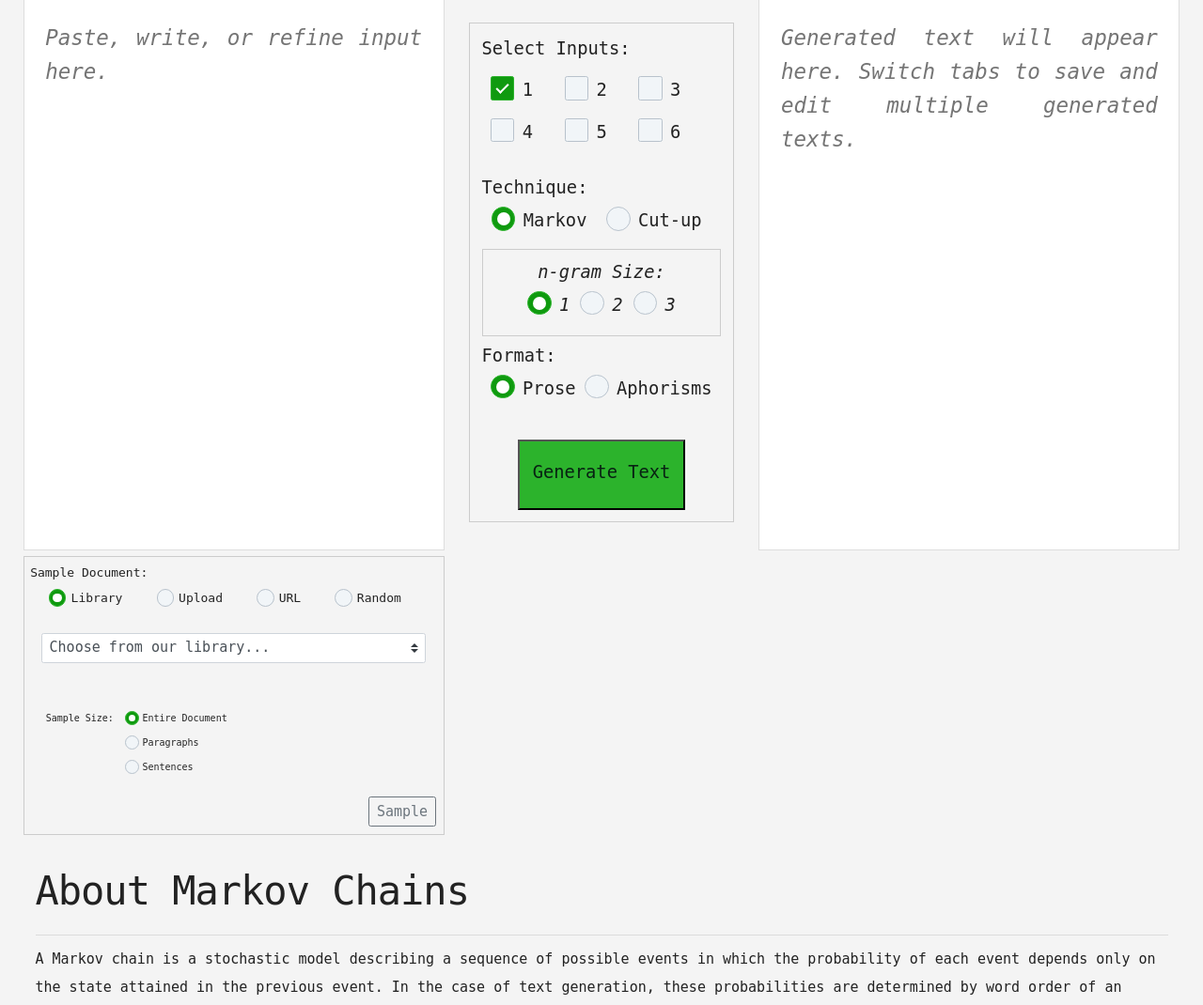
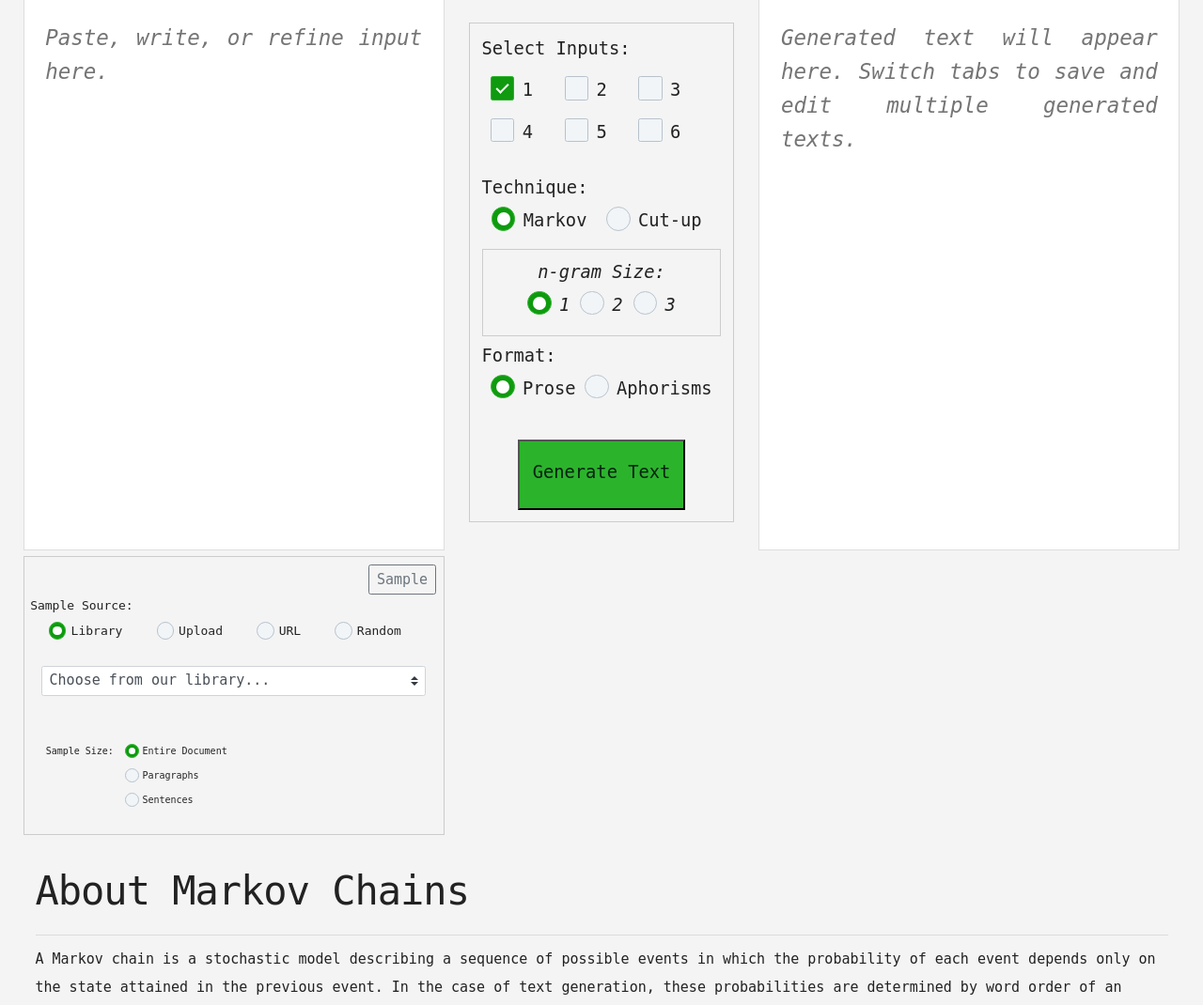
Before and after one commit to coreybobco/markovmutagen, a Flask app: page / in a window 1280 px wide. Shown: the part 393-1463 px from the top of the page at 94% size. Run offline with Flask 2, Linux system fonts and the light colour scheme; some libraries are stand-ins or nearby versions; some web fonts are replaced.

Commit message:
Moved sample button position

```diff
--- a/templates/index.html
+++ b/templates/index.html
@@ -80,7 +80,10 @@
 
           </div>
           <section id="sampler_container">
-            <label for="sampler_selector">Sample Document:</label>
+            <section id="sampler_button_container">
+              <button id="sample_button" type="button" class="btn btn-outline-secondary">Sample</button>
+            </section>
+            <label for="sampler_selector">Sample Source:</label>
             <section id="selectors">
               <label class="b-contain">
                 <label for="library"><span>Library</span></label><br>
@@ -206,11 +209,6 @@
                   </section>
               </form>
             </section>
-          </section>
-          <section id="sampler_button_container">
-            <div class="dropdown btn-group">
-
-              <button id="sample_button" type="button" class="btn btn-outline-secondary">Sample</button>
           </section>
         </section>
 
```
